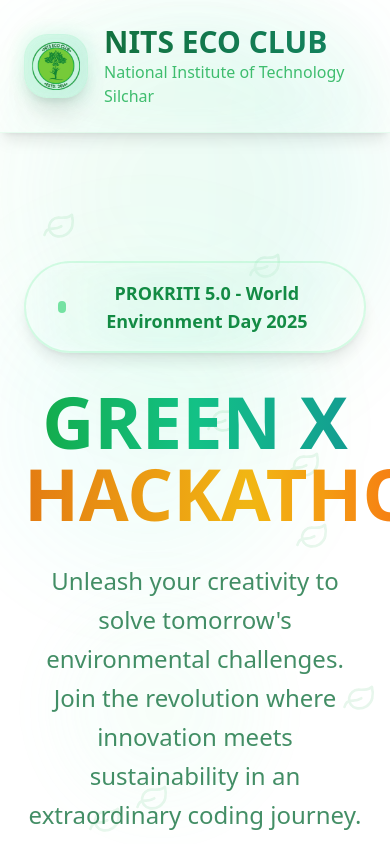
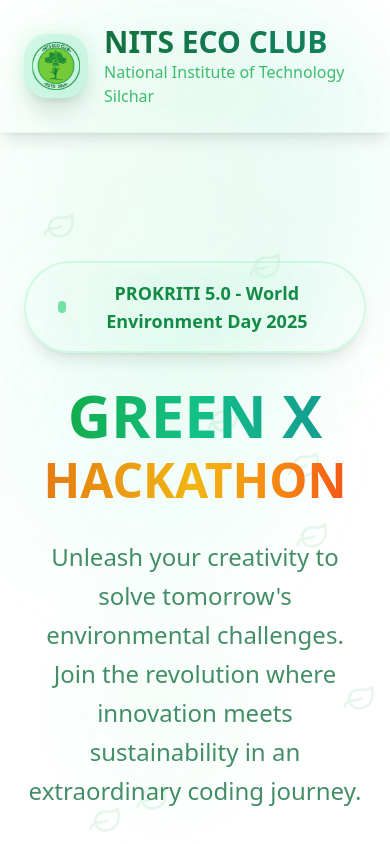
Before and after one commit to probin-dhakal/Prokriti-5.0, a React (Vite) app in the folder frontend/: page / in a window 390 px wide. Shown: the top 844 px of the page. Built offline with nearby package versions, Linux system fonts and the light colour scheme.

Commit message:
minor changes

```diff
--- a/frontend/src/App.jsx
+++ b/frontend/src/App.jsx
@@ -127,12 +127,12 @@
               <span className="text-green-700 font-bold text-lg">PROKRITI 5.0 - World Environment Day 2025</span>
             </div>
 
-            <h1 className="text-7xl md:text-8xl font-black mb-8 leading-none">
+            <h1 className="text-6xl md:text-7xl lg:text-8xl font-black mb-8 leading-none">
               <span className="bg-gradient-to-r from-green-600 via-emerald-500 to-teal-600 bg-clip-text text-transparent">
                 GREEN X
               </span>
               <br />
-              <span className="bg-gradient-to-r from-amber-600 via-yellow-500 to-orange-600 bg-clip-text text-transparent">
+              <span className="text-5xl md:text-7xl lg:text-8xl bg-gradient-to-r from-amber-600 via-yellow-500 to-orange-600 bg-clip-text text-transparent">
                 HACKATHON
               </span>
             </h1>
@@ -227,7 +227,7 @@
       {/* Problem Details Modal */}
       {selectedProblem && (
         <div className="fixed inset-0 bg-black/30 backdrop-blur-lg z-50 flex items-center justify-center p-4">
-          <div className="bg-white/40 backdrop-blur-xl border-2 border-green-200/40 rounded-3xl max-w-4xl w-full max-h-[90vh] overflow-y-auto shadow-2xl">
+          <div className="bg-white/80 border-4 border-green-300/40 rounded-3xl max-w-4xl w-full max-h-[90vh] overflow-y-auto shadow-2xl">
             <div className="p-10">
               <div className="flex justify-between items-start mb-8">
                 <div className="flex items-center space-x-4">
@@ -238,7 +238,7 @@
                 </div>
                 <button
                   onClick={() => setSelectedProblem(null)}
-                  className="text-green-600 hover:text-green-800 text-4xl font-light w-12 h-12 flex items-center justify-center rounded-full hover:bg-green-100/30 transition-all"
+                  className="text-green-600 hover:text-green-800 text-4xl font-light w-12 h-12 flex items-center justify-center rounded-full hover:bg-green-100/30 transition-all cursor-pointer"
                 >
                   ×
                 </button>
@@ -264,7 +264,7 @@
               <div className="flex gap-4">
                 <button
                   onClick={() => setSelectedProblem(null)}
-                  className="flex-1 bg-green-100/50 border-2 border-green-300/50 text-green-700 py-4 rounded-xl font-bold text-lg hover:bg-green-200/50 transition-all"
+                  className="flex-1 bg-green-100/50 border-2 border-green-300/50 text-green-700 py-4 rounded-xl font-bold text-lg hover:bg-green-200/50 transition-all cursor-pointer"
                 >
                   Close
                 </button>
```
